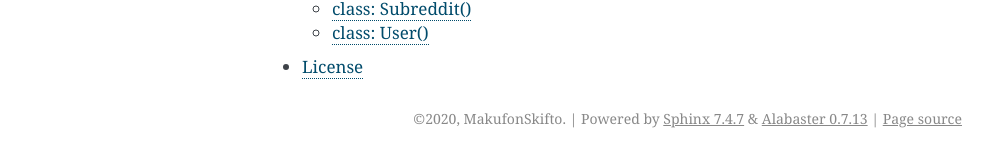
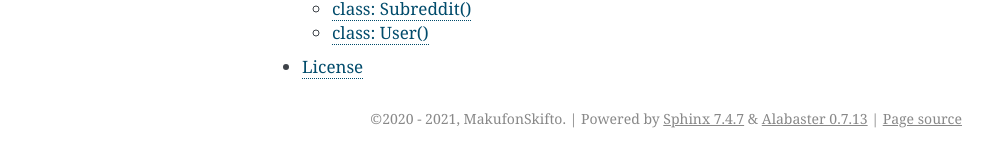
Before and after one commit to mrsrmn/RedditEasy, a Sphinx documentation site: the page built from docs/source/index.rst, in a window 1280 px wide. Shown: the part 482-649 px from the top of the page, without its empty margins (148-1141 px from the left). Built offline with Sphinx 7.4.7, drawn with Linux system fonts in a browser that asks for light colours.

Commit message:
changed things on docs

```diff
--- a/docs/source/conf.py
+++ b/docs/source/conf.py
@@ -18,11 +18,11 @@
 # -- Project information -----------------------------------------------------
 
 project = 'RedditEasy'
-copyright = '2020, MakufonSkifto'
+copyright = '2020 - 2021, MakufonSkifto'
 author = 'MakufonSkifto'
 
 # The full version, including alpha/beta/rc tags
-release = '0.1.5'
+release = '2.0.0'
 
 
 # -- General configuration ---------------------------------------------------
```
